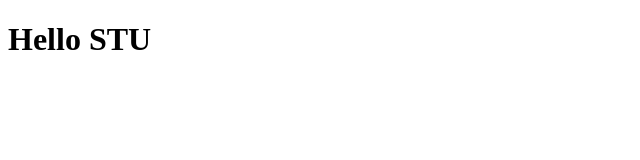
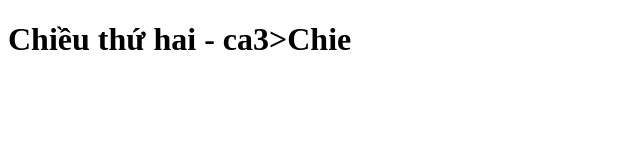
Before and after one commit to PhuongAnh-png/TH-MaNguonMo-ThayHung, a plain HTML site: page index.html in a window 1280 px wide. Shown: the whole page, without its empty margins (0-640 px from the left). Drawn offline with Linux system fonts and the light colour scheme.

Commit message:
Update index.html

```diff
--- a/index.html
+++ b/index.html
@@ -6,6 +6,6 @@
     <title>Document</title>
 </head>
 <body>
-    <h1>Hello STU</h1>
+    <h1>Chiều thứ hai - ca3>Chie
 </body>
 </html>
```
